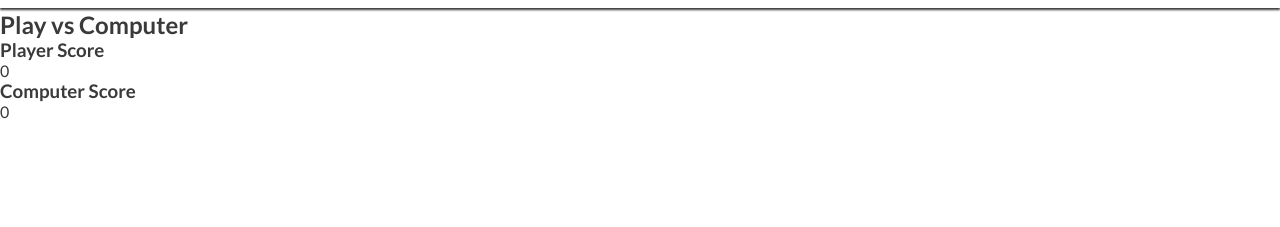
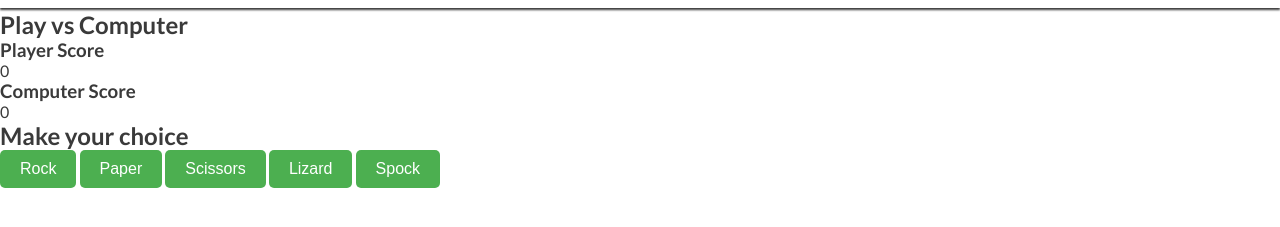
Before and after one commit to GabeColetta24/Rock-Paper-Scissors-Lizard-Spock, a plain HTML site: page play.html in a window 1280 px wide. Shown: the part 67-294 px from the top of the page. Drawn offline with nearby package versions, Linux system fonts and the light colour scheme.

Commit message:
Added buttons for players to make their choice

```diff
--- a/play.html
+++ b/play.html
@@ -1,5 +1,6 @@
 <!DOCTYPE html>
 <html lang="en">
+
 <head>
     <meta charset="UTF-8">
     <meta name="viewport" content="width=device-width, initial-scale=1.0">
@@ -11,6 +12,7 @@
     <!-- Stylesheet -->
     <link rel="stylesheet" href="assets/css/style.css">
 </head>
+
 <body>
     <!-- Header -->
     <header>
@@ -33,8 +35,19 @@
                     <div id="computer-score">0</div>
                 </div>
             </div>
+            <div class="choices">
+                <div class="player-choices">
+                    <h2>Make your choice</h2>
+                    <button onclick="playGame('Rock')">Rock</button>
+                    <button onclick="playGame('Paper')">Paper</button>
+                    <button onclick="playGame('Scissors')">Scissors</button>
+                    <button onclick="playGame('Lizard')">Lizard</button>
+                    <button onclick="playGame('Spock')">Spock</button>
+                </div>
+            </div>
         </div>
     </main>
 
 </body>
+
 </html>
```
Lines whose indentation alone changed are shown as unchanged.
